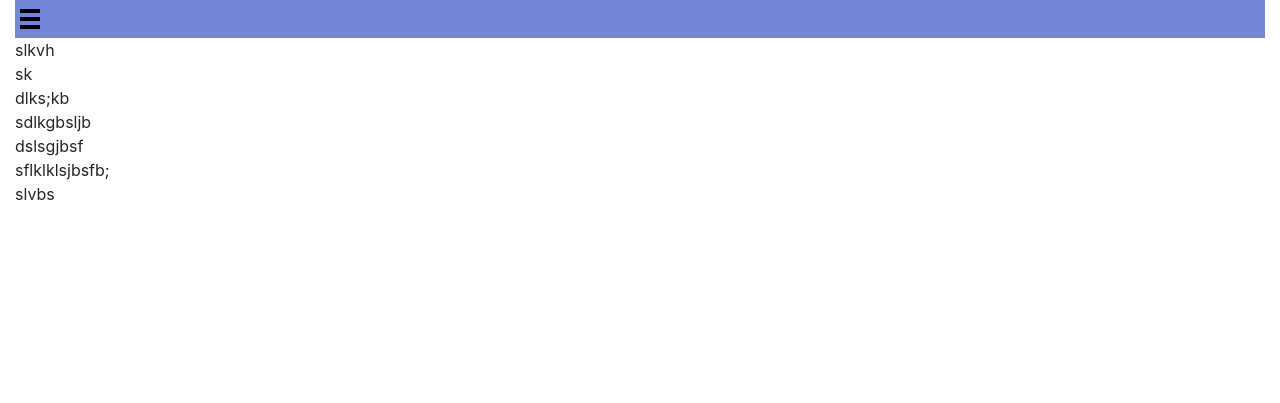
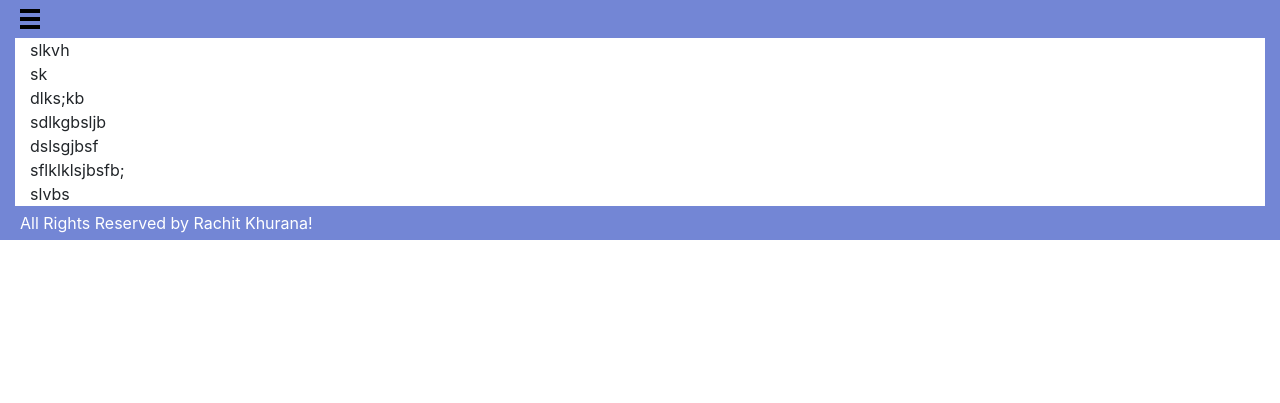
Before and after one commit to rachitkhurana/rachitkhurana.github.io, a plain HTML site: page index.html in a window 1280 px wide. Drawn offline with nearby package versions, Linux system fonts and the light colour scheme.

Commit message:
added footer and fixed white content border

```diff
--- a/css/sidebar-content.css
+++ b/css/sidebar-content.css
@@ -28,6 +28,12 @@
 
 #content{
     transition: all 0.3s;
+    background-color: #7386D5;
+    height: 100%;
+}
+
+#content-inside{
+    background-color: #fff;
 }
 
 #sidebar.sidebar-displayed ~ #content{
@@ -75,6 +81,12 @@
     margin: 0;
 }
 
+.footer{
+    background-color: #7386D5;
+    padding: 5px;
+    color: #fff;
+}
+
 /*the thing that is actually that things which is --- TOGGLE BUTTON*/
 .tgl-btn-container {
     display: inline-block;
--- a/index.html
+++ b/index.html
@@ -28,7 +28,7 @@
     	</ul>
     </nav>
 
-    <div id="content" class="container-fluid">
+    <div id="content" class="container-fluid" onclick="whenClickContentArea(this)">
 
     	<div class="header">
     		<div id="tgl-but" class="tgl-but-container">
@@ -39,6 +39,7 @@
     	</div>
 
 
+    	<div id="content-inside" class="container-fluid"  onclick="whenClickContentArea(this)">
     		slkvh<br>
 	    	sk<br>
 	    	dlks;kb<br>
@@ -46,7 +47,13 @@
 	    	dslsgjbsf<br>
 	    	sflklklsjbsfb;<br>
 	    	slvbs<br>
+    	</div>
 
+
+
+    	<div class="footer" onclick="whenClickContentArea(this)">
+    		All Rights Reserved by Rachit Khurana!
+    	</div>
     </div>
 
 
@@ -58,9 +65,14 @@
 		function(e){
 			e.preventDefault();
 			$("#sidebar").toggleClass("sidebar-displayed");
-			e.classList.toggle("change");
+			//e.classList.toggle("change");
 		}
 	);
+
+	function whenClickContentArea(e) {
+		e.preventDefault();
+		$("#sidebar").classList.remove("sidebar-displayed");
+	}
 </script>
 
 </body>
```
Lines whose indentation alone changed are shown as unchanged.
